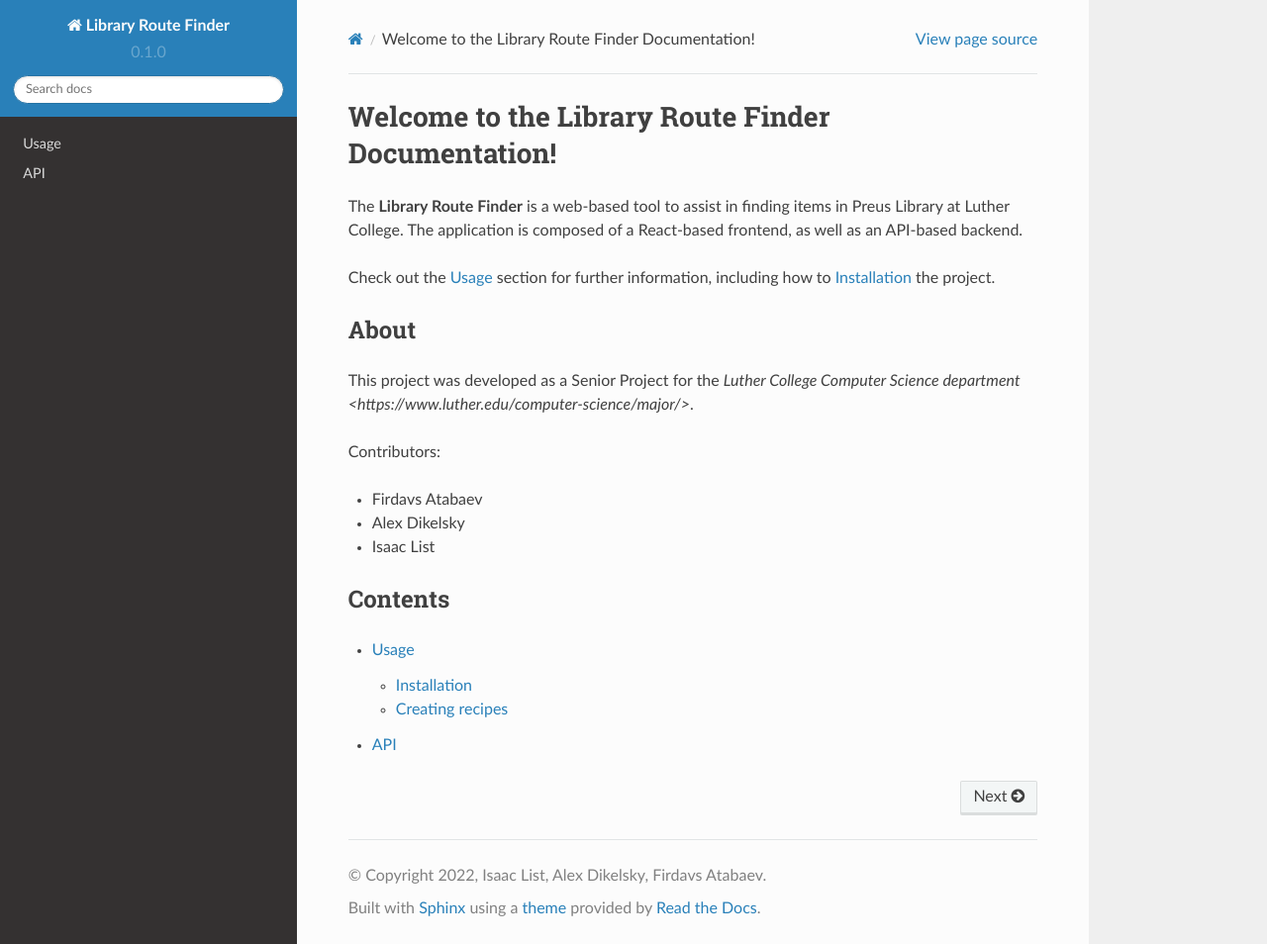
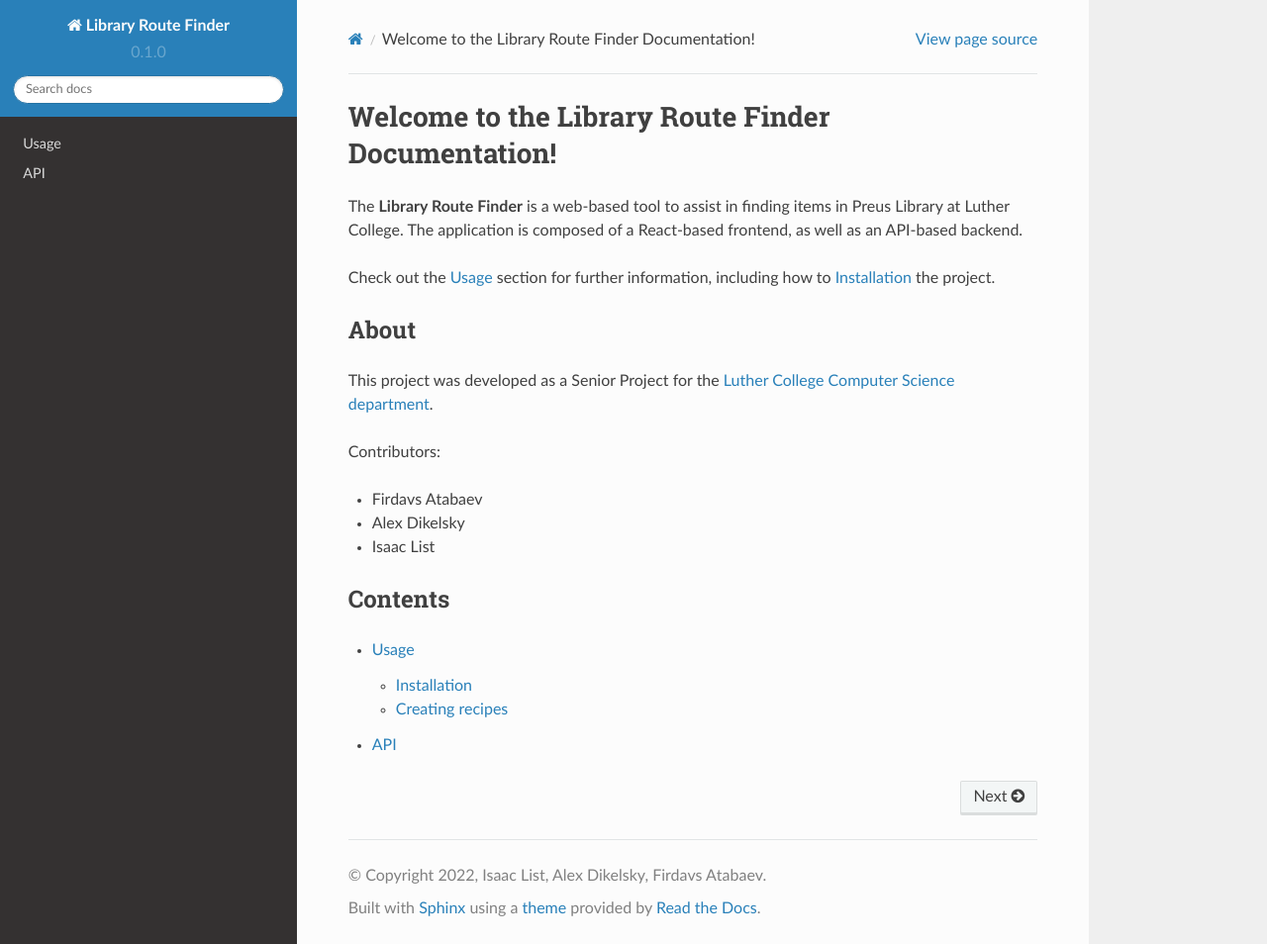
Before and after one commit to Route-finder/documentation, a Sphinx documentation site: the page built from docs/source/index.rst, in a window 1280 px wide and 954 px high. Shown: the whole window at 99% size. Built offline with Sphinx 7.4.7 and the Read the Docs theme 2.0.0, drawn with Linux system fonts in a browser that asks for light colours.

Commit message:
fix link

```diff
--- a/docs/source/index.rst
+++ b/docs/source/index.rst
@@ -11,8 +11,8 @@ how to :ref:`installation` the project.
 About
 -----
 
-This project was developed as a Senior Project for the `Luther College
-Computer Science department <https://www.luther.edu/computer-science/major/>`.
+This project was developed as a Senior Project for the
+`Luther College Computer Science department <https://www.luther.edu/computer-science/major/>`_.
 
 Contributors:
 
```
